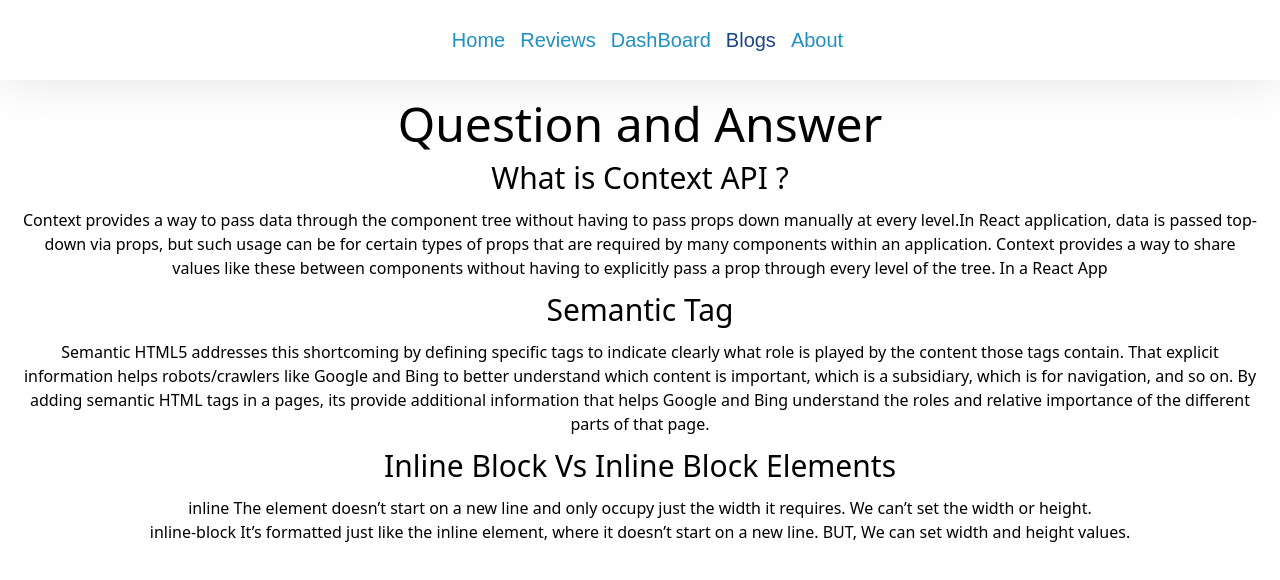
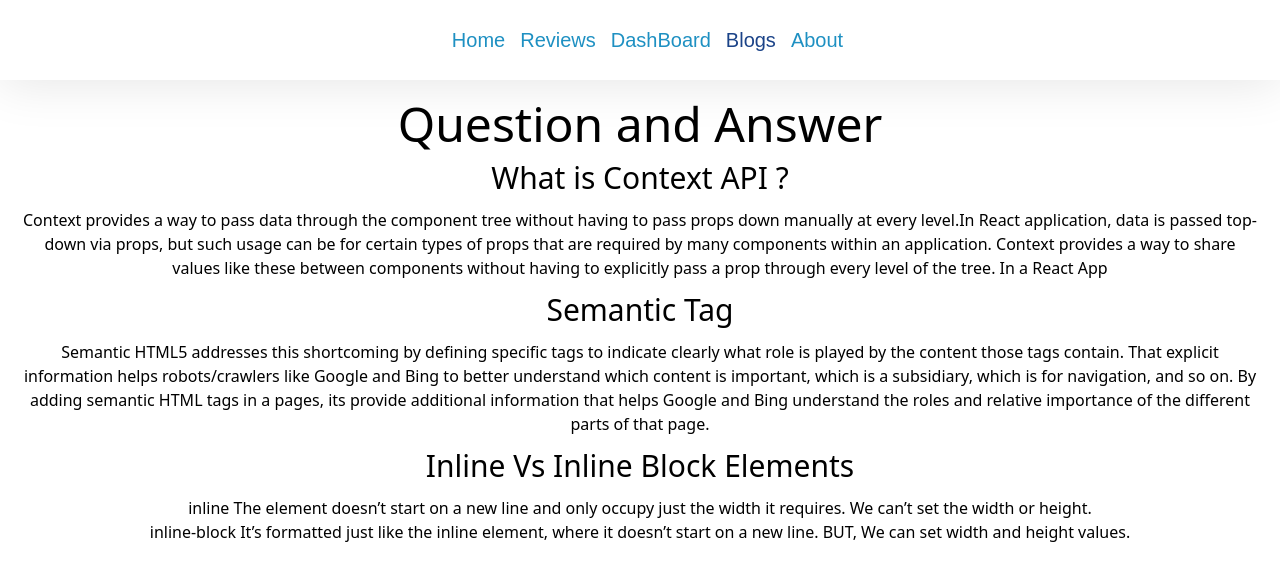
Before and after one commit to shagors/product-analysis-website, a React (Create React App) app: page /blogs in a window 1280 px wide. Shown: the top 580 px of the page. Built offline with nearby package versions, Linux system fonts and the light colour scheme.

Commit message:
git read md file try

```diff
--- a/src/components/Blogs/Blogs.js
+++ b/src/components/Blogs/Blogs.js
@@ -15,7 +15,7 @@ const Blogs = () => {
                 </p>
             </div>
             <div>
-                <h1 className='text-3xl my-3'>Inline Block Vs Inline Block Elements</h1>
+                <h1 className='text-3xl my-3'>Inline Vs Inline Block Elements</h1>
                 <p>
                     inline The element doesn’t start on a new line and only occupy just the width it requires. We can’t set the width or height. <br />
                     inline-block It’s formatted just like the inline element, where it doesn’t start on a new line. BUT, We can set width and height values.
```
Also changed, not shown: 1 other file (tests, documents, lock files or other folders).
